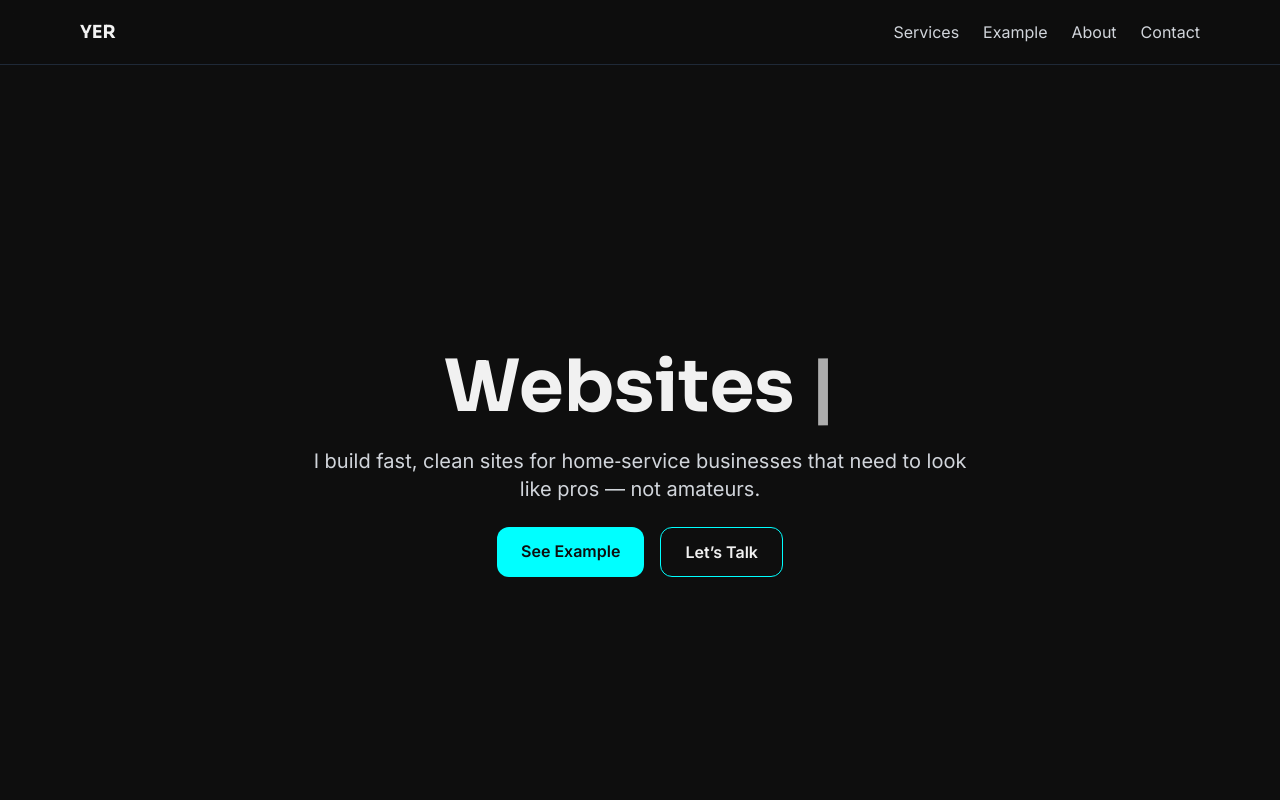
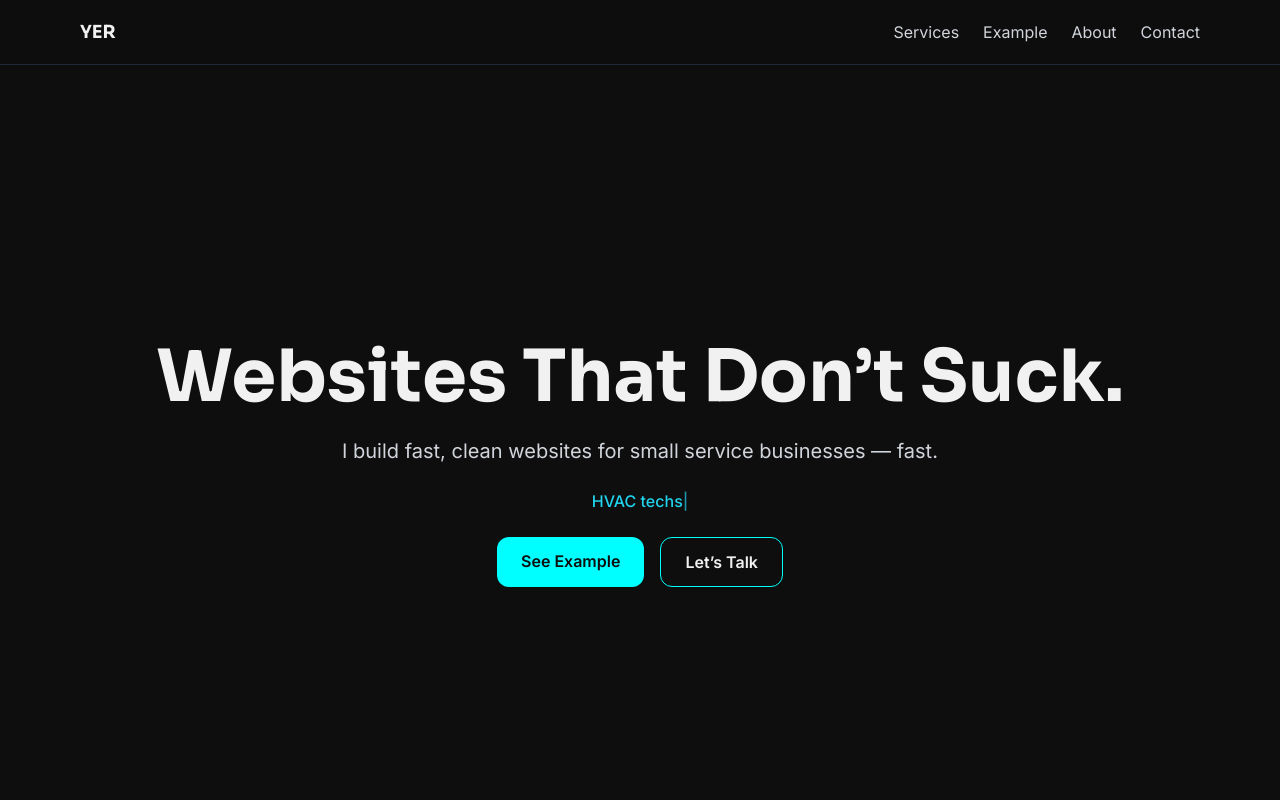
Before and after one commit to yelramy/YoussefWeb, a Next.js app: page / in a window 1280 px wide. Shown: the top 800 px of the page. Built offline with nearby package versions, Linux system fonts and the light colour scheme.

Commit message:
Update hero text and add rotating service list

```diff
--- a/components/Hero.tsx
+++ b/components/Hero.tsx
@@ -16,7 +16,7 @@ export default function Hero() {
         animate={{ opacity: 1, y: 0 }}
         transition={{ duration: 0.6 }}
       >
-        <Typewriter words={["Websites That Don’t Suck."]} />
+        Websites That Don’t Suck.
       </motion.h1>
 
       <motion.p
@@ -25,9 +25,19 @@ export default function Hero() {
         animate={{ opacity: 1, y: 0 }}
         transition={{ delay: 0.2, duration: 0.6 }}
       >
-        I build fast, clean sites for home‑service businesses that need to look
-        like pros — not amateurs.
+        I build fast, clean websites for small service businesses — fast.
       </motion.p>
+
+      <motion.div
+        className="text-cyan-400 text-md font-medium"
+        initial={{ opacity: 0, y: 20 }}
+        animate={{ opacity: 1, y: 0 }}
+        transition={{ delay: 0.3, duration: 0.6 }}
+      >
+        <Typewriter
+          words={["plumbers", "HVAC techs", "roofers", "electricians", "landscapers"]}
+        />
+      </motion.div>
 
       <motion.div
         className="flex gap-4"
```
